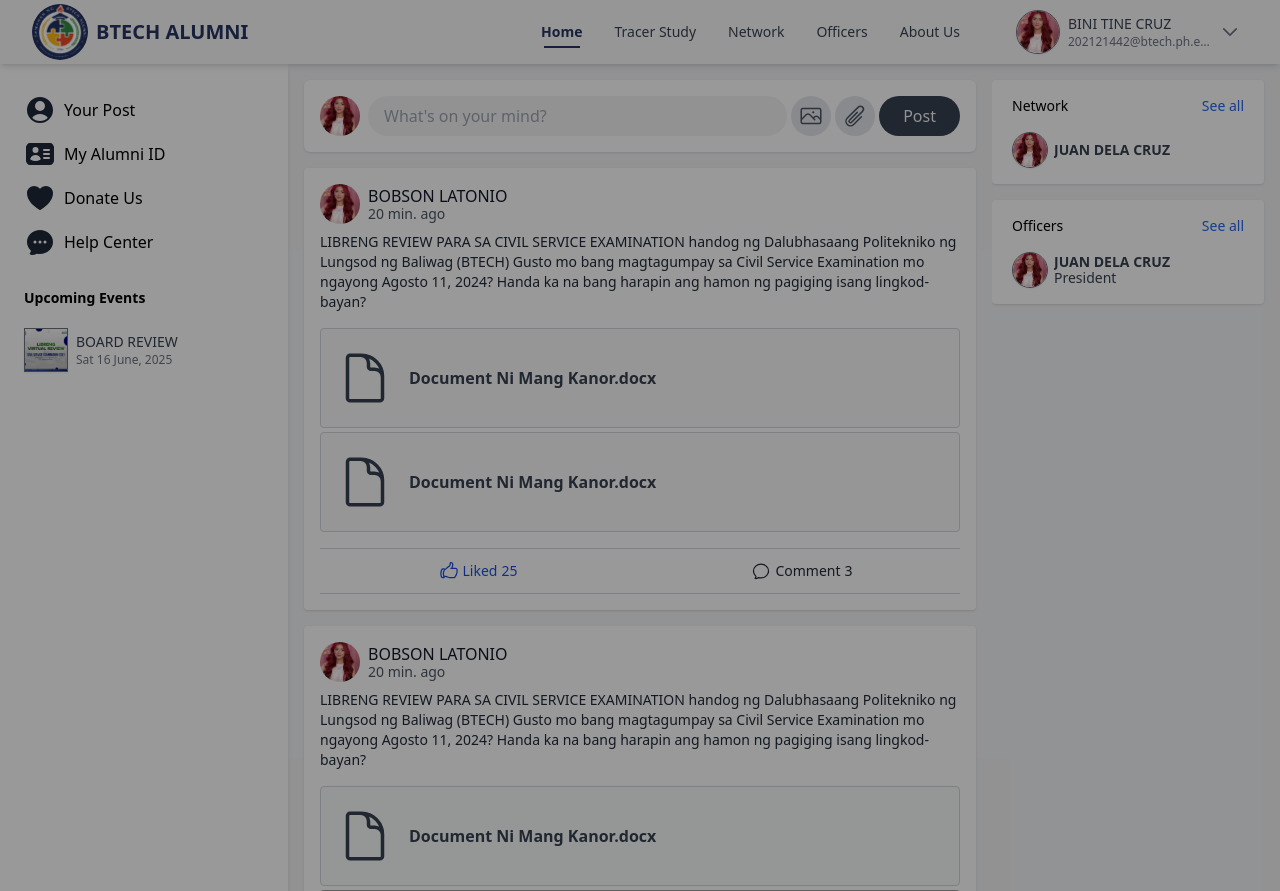
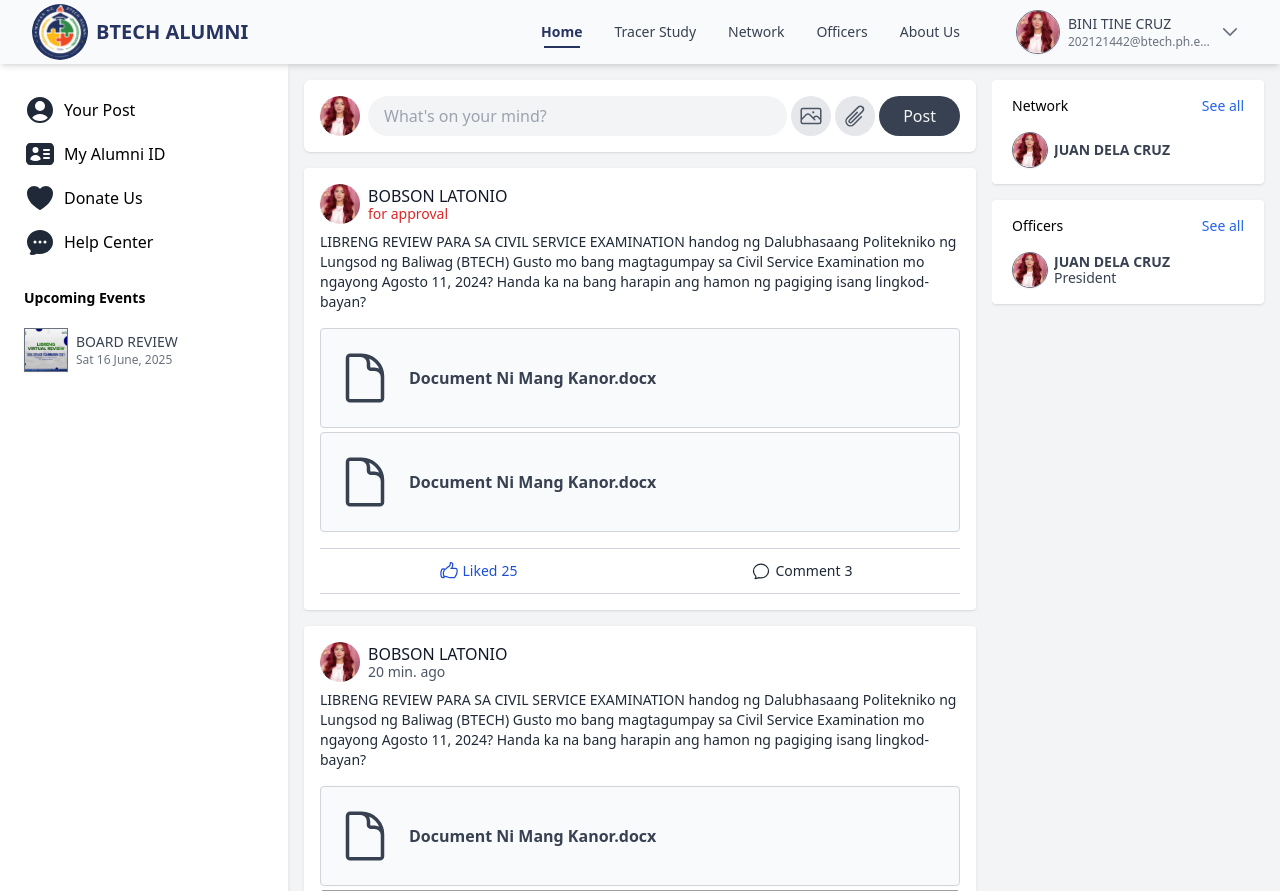
Before and after one commit to BOBLATONIO/ProjectAlumni, a Laravel app: page /home in a window 1280 px wide. Shown: the top 891 px of the page. Run offline with Laravel 12, Linux system fonts and the light colour scheme; grey boxes are pictures that could not be loaded.

Commit message:
Update Post Page

```diff
--- a/resources/views/client/home.blade.php
+++ b/resources/views/client/home.blade.php
@@ -1,7 +1,8 @@
 <x-layout.client-layout>
-    <div class="flex min-h-screen">
+    <div class="max-w-screen-xl mx-auto flex min-h-screen relative">
         <!-- Sidebar -->
-        <aside class="flex-1  bg-white pt-4 w-72 shadow-md overflow-y-auto h-[calc(100vh-64px)] fixed">
+        <aside
+            class="hidden lg:block bg-white pt-4 w-72 shadow-md overflow-y-auto h-[calc(100vh-64px)] fixed left-0 top-16">
             <div class=" relative h-full  flex flex-col justify-between">
                 <div class="">
                     <div class="flex flex-col text-md mt-2">
@@ -80,7 +81,7 @@
         </aside>
 
         <!-- Main Content -->
-        <main class="flex-1 p-4 space-y-4 mx-72 overflow-y-auto h-[calc(100vh-64px)] fixed">
+        <main class="flex-1 p-4 space-y-4 lg:ml-72 lg:mr-[288px] overflow-y-auto h-[calc(100vh-64px)] ml-0 mr-0">
             {{-- Post Box --}}
             <div class="w-full flex items-center bg-white rounded-md shadow p-4">
                 <img src="{{ asset('assets/images/Profile.jpeg') }}" alt="Profile"
@@ -91,14 +92,14 @@
                         What's on your mind?
                     </button>
 
-                    <button class="bg-gray-200 px-2 h-10 rounded-full">
+                    <button class="bg-gray-200 px-2 h-10 hidden sm:block rounded-full">
                         <svg xmlns="http://www.w3.org/2000/svg" fill="none" viewBox="0 0 24 24" stroke-width="1.5"
                             stroke="currentColor" class="size-6 text-gray-600">
                             <path stroke-linecap="round" stroke-linejoin="round"
                                 d="m2.25 15.75 5.159-5.159a2.25 2.25 0 0 1 3.182 0l5.159 5.159m-1.5-1.5 1.409-1.409a2.25 2.25 0 0 1 3.182 0l2.909 2.909m-18 3.75h16.5a1.5 1.5 0 0 0 1.5-1.5V6a1.5 1.5 0 0 0-1.5-1.5H3.75A1.5 1.5 0 0 0 2.25 6v12a1.5 1.5 0 0 0 1.5 1.5Zm10.5-11.25h.008v.008h-.008V8.25Zm.375 0a.375.375 0 1 1-.75 0 .375.375 0 0 1 .75 0Z" />
                         </svg>
                     </button>
-                    <button class="bg-gray-200 px-2 h-10 rounded-full">
+                    <button class="bg-gray-200 px-2 h-10 hidden sm:block  rounded-full">
                         <svg xmlns="http://www.w3.org/2000/svg" fill="none" viewBox="0 0 24 24" stroke-width="1.5"
                             stroke="currentColor" class="size-6 text-gray-600">
                             <path stroke-linecap="round" stroke-linejoin="round"
@@ -118,7 +119,9 @@
                         class="h-10 min-w-10 rounded-full object-cover mr-2">
                     <div class="">
                         <div class="uppercase text-md text-gray-900">Bobson Latonio</div>
-                        <p class="text-sm -mt-1 text-gray-600">20 min. ago</p>
+                        <div class="">
+                            <div class="text-sm -mt-1 text-red-600">for approval</div>
+                        </div>
                     </div>
                 </div>
                 <p class="mb-4 text-gray-800 text-sm">LIBRENG REVIEW PARA SA CIVIL SERVICE EXAMINATION handog ng
@@ -373,7 +376,7 @@
                     ngayong Agosto 11, 2024? Handa ka na bang harapin ang hamon ng pagiging isang
                     lingkod-bayan?</p>
 
-                <div class="grid grid-cols-3 gap-2">
+                <div class="grid grid-cols-2 sm:grid-cols-3 gap-2">
                     <img src="https://picsum.photos/500/500" class="rounded" />
                     <img src="https://picsum.photos/500/500" class="rounded" />
                     <img src="https://picsum.photos/500/500" class="rounded" />
@@ -422,7 +425,7 @@
                     ngayong Agosto 11, 2024? Handa ka na bang harapin ang hamon ng pagiging isang
                     lingkod-bayan?</p>
 
-                <div class="grid grid-cols-4 gap-2">
+                <div class="grid grid-cols-2 sm:grid-cols-4 gap-2">
                     <img src="https://picsum.photos/500/500" class="rounded" />
                     <img src="https://picsum.photos/500/500" class="rounded" />
                     <img src="https://picsum.photos/500/500" class="rounded" />
@@ -471,7 +474,7 @@
                     ngayong Agosto 11, 2024? Handa ka na bang harapin ang hamon ng pagiging isang
                     lingkod-bayan?</p>
 
-                <div class="grid grid-cols-4 gap-2">
+                <div class="grid grid-cols-2 sm:grid-cols-4 gap-2">
                     <img src="https://picsum.photos/500/500" class="rounded" />
                     <img src="https://picsum.photos/500/500" class="rounded" />
                     <img src="https://picsum.photos/500/500" class="rounded" />
@@ -511,7 +514,7 @@
         </main>
 
         <!-- Right Sidebar -->
-        <aside class="flex-1 w-[288px] h-[calc(100vh-64px)] fixed right-0 bottom-0">
+        <aside class="hidden lg:block w-[288px] h-[calc(100vh-64px)] fixed right-0 top-16">
             <div class="w-full h-full overflow-y-auto pr-4 pb-4 space-y-4">
                 <div class="bg-white w-full rounded shadow mt-4  ">
                     <div class="flex mb-2 pt-4 px-5 items-center justify-between">
@@ -760,9 +763,7 @@
 
         </div>
 
-
-
-        <div class="fixed inset-0 bg-black bg-opacity-40 z-50 flex items-center justify-center">
+        <div class="fixed hidden inset-0 bg-black bg-opacity-40 z-50 flex items-center justify-center">
             <div class="bg-white text-gray-900 h-full sm:h-auto w-full max-w-lg rounded-lg shadow-lg p-4">
                 <div class="flex justify-between items-center border-b pb-2">
                     <h2 class="text-lg font-semibold">Create post</h2>
--- a/resources/views/client/your-post.blade.php
+++ b/resources/views/client/your-post.blade.php
@@ -12,14 +12,14 @@
                         What's on your mind?
                     </button>
 
-                    <button class="bg-gray-200 px-2 h-10 hidden sm:flex rounded-full">
+                    <button class="bg-gray-200 px-2 h-10 hidden sm:block rounded-full">
                         <svg xmlns="http://www.w3.org/2000/svg" fill="none" viewBox="0 0 24 24" stroke-width="1.5"
                             stroke="currentColor" class="size-6 text-gray-600">
                             <path stroke-linecap="round" stroke-linejoin="round"
                                 d="m2.25 15.75 5.159-5.159a2.25 2.25 0 0 1 3.182 0l5.159 5.159m-1.5-1.5 1.409-1.409a2.25 2.25 0 0 1 3.182 0l2.909 2.909m-18 3.75h16.5a1.5 1.5 0 0 0 1.5-1.5V6a1.5 1.5 0 0 0-1.5-1.5H3.75A1.5 1.5 0 0 0 2.25 6v12a1.5 1.5 0 0 0 1.5 1.5Zm10.5-11.25h.008v.008h-.008V8.25Zm.375 0a.375.375 0 1 1-.75 0 .375.375 0 0 1 .75 0Z" />
                         </svg>
                     </button>
-                    <button class="bg-gray-200 px-2 h-10 hidden sm:flex  rounded-full">
+                    <button class="bg-gray-200 px-2 h-10 hidden sm:block  rounded-full">
                         <svg xmlns="http://www.w3.org/2000/svg" fill="none" viewBox="0 0 24 24" stroke-width="1.5"
                             stroke="currentColor" class="size-6 text-gray-600">
                             <path stroke-linecap="round" stroke-linejoin="round"
```
